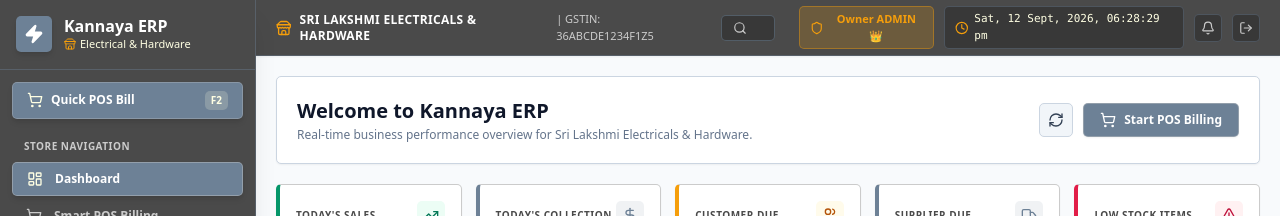
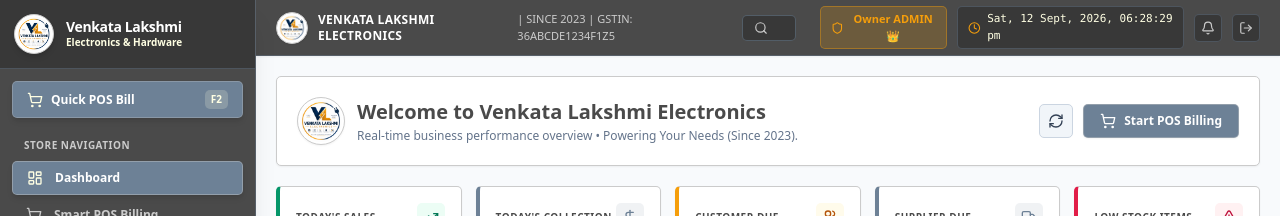
Before and after one commit to rohith4750/kannaya, a Next.js app: page / in a window 1280 px wide. Shown: the top 216 px of the page. Built offline with nearby package versions, Linux system fonts and the light colour scheme; no server answers; the database is empty.

Commit message:
Integrate Venkata Lakshmi Electronics logo and updated store branding across all components and pages

```diff
--- a/prisma/seed.ts
+++ b/prisma/seed.ts
@@ -65,8 +65,8 @@ async function main() {
   await prisma.shopSettings.create({
     data: {
       id: 'default',
-      shopName: 'SRI LAKSHMI ELECTRICALS & HARDWARE',
-      tagline: 'Authorized Dealer: Polycab, Anchor, Finolex & Havells',
+      shopName: 'VENKATA LAKSHMI ELECTRONICS',
+      tagline: 'Powering Your Needs • Building A Brighter Tomorrow (Since 2023)',
       phone: '+91 98765 43210',
       address: 'Shop #12-4, Main Market Road, Near Town Clock Tower, City - 500001',
       gstin: '36ABCDE1234F1Z5',
--- a/src/app/api/whatsapp/route.ts
+++ b/src/app/api/whatsapp/route.ts
@@ -7,7 +7,7 @@ export async function POST(request: Request) {
       await request.json();
 
     const settings = await prisma.shopSettings.findFirst({ where: { id: 'default' } });
-    const shopName = settings?.shopName || 'SRI LAKSHMI ELECTRICALS & HARDWARE';
+    const shopName = settings?.shopName || 'VENKATA LAKSHMI ELECTRONICS';
 
     let cleanPhone = (customerPhone || supplierPhone || '').replace(/\D/g, '');
     if (cleanPhone.length === 10) {
--- a/src/app/barcode/page.tsx
+++ b/src/app/barcode/page.tsx
@@ -69,7 +69,7 @@ export default function BarcodePage() {
           >
             <div>
               <div className="flex items-center justify-between border-b border-[#cbcbcb] pb-1 mb-2">
-                <span className="text-[10px] font-bold text-slate-600 uppercase">SRI LAKSHMI ERP</span>
+                <span className="text-[10px] font-bold text-[#6d8196] uppercase">VENKATA LAKSHMI</span>
                 <span className="text-[10px] font-bold bg-[#ffffe3] text-[#4a4a4a] px-1.5 py-0.5 rounded-[5px] border border-[#cbcbcb]">
                   {p.rack ? `${p.rack.rackName} (${p.rack.shelfCode})` : 'Rack A1'}
                 </span>
--- a/src/app/billing/page.tsx
+++ b/src/app/billing/page.tsx
@@ -454,7 +454,7 @@ export default function BillingPOSPage() {
             {/* Thermal Print Receipt Roll Paper */}
             <div className="bg-white text-slate-950 p-4 rounded-[5px] font-mono text-xs shadow-inner max-h-[380px] overflow-y-auto" id="thermal-receipt-printable">
               <div className="text-center border-b border-dashed border-slate-400 pb-2 mb-2">
-                <h2 className="font-bold text-sm uppercase">{receiptData.settings?.shopName || 'SRI LAKSHMI ELECTRICALS'}</h2>
+                <h2 className="font-bold text-sm uppercase">{receiptData.settings?.shopName || 'VENKATA LAKSHMI ELECTRONICS'}</h2>
                 <p className="text-[10px] text-slate-700">{receiptData.settings?.address}</p>
                 <p className="text-[10px] text-slate-700">Ph: {receiptData.settings?.phone}</p>
                 <p className="text-[10px] font-bold mt-1">GSTIN: {receiptData.settings?.gstin}</p>
--- a/src/app/invoices/[id]/page.tsx
+++ b/src/app/invoices/[id]/page.tsx
@@ -172,7 +172,7 @@ export default function InvoiceDetailPage({ params }: { params: Promise<{ id: st
         {/* Live Thermal Receipt Roll Container (Printable) */}
         <div className="bg-white text-[#4a4a4a] p-5 rounded-[5px] font-mono text-xs shadow-md border border-[#cbcbcb]" id="thermal-receipt-printable">
           <div className="text-center border-b border-dashed border-[#cbcbcb] pb-3 mb-3">
-            <h2 className="font-extrabold text-base uppercase">{settings?.shopName || 'SRI LAKSHMI ELECTRICALS'}</h2>
+            <h2 className="font-extrabold text-base uppercase">{settings?.shopName || 'VENKATA LAKSHMI ELECTRONICS'}</h2>
             <p className="text-[10px] text-slate-600">{settings?.address}</p>
             <p className="text-[10px] text-slate-600">Ph: {settings?.phone}</p>
             <p className="text-[10px] font-bold mt-1">GSTIN: {settings?.gstin}</p>
--- a/src/app/invoices/page.tsx
+++ b/src/app/invoices/page.tsx
@@ -43,7 +43,7 @@ export default function InvoicesPage() {
       if (Array.isArray(data)) setInvoices(data);
 
       setShopSettings({
-        shopName: 'SRI LAKSHMI ELECTRICALS & HARDWARE',
+        shopName: 'VENKATA LAKSHMI ELECTRONICS',
         address: 'Shop #12-4, Main Market Road, Near Town Clock Tower, City - 500001',
         phone: '+91 98765 43210',
         gstin: '36ABCDE1234F1Z5',
@@ -258,7 +258,7 @@ export default function InvoicesPage() {
 
             <div className="bg-white text-slate-950 p-4 rounded-[5px] font-mono text-xs shadow-inner max-h-[380px] overflow-y-auto" id="thermal-receipt-printable">
               <div className="text-center border-b border-dashed border-slate-400 pb-2 mb-2">
-                <h2 className="font-bold text-sm uppercase">{shopSettings?.shopName || 'SRI LAKSHMI ELECTRICALS'}</h2>
+                <h2 className="font-bold text-sm uppercase">{shopSettings?.shopName || 'VENKATA LAKSHMI ELECTRONICS'}</h2>
                 <p className="text-[10px] text-slate-700">{shopSettings?.address}</p>
                 <p className="text-[10px] text-slate-700">Ph: {shopSettings?.phone}</p>
                 <p className="text-[10px] font-bold mt-1">GSTIN: {shopSettings?.gstin}</p>
--- a/src/app/login/page.tsx
+++ b/src/app/login/page.tsx
@@ -46,14 +46,16 @@ export default function LoginPage() {
     <div className="min-h-screen bg-[#f8fafc] flex items-center justify-center p-4">
       <div className="w-full max-w-md bg-white border border-[#cbcbcb] rounded-[5px] p-8 shadow-xl space-y-6">
         {/* Brand Logo & Header */}
-        <div className="text-center space-y-2">
-          <div className="w-12 h-12 rounded-[5px] bg-[#6d8196] flex items-center justify-center shadow-md mx-auto text-white font-black border border-[#cbcbcb]">
-            <Zap className="w-7 h-7 fill-current text-[#ffffe3]" />
+        <div className="text-center space-y-3">
+          <div className="w-24 h-24 rounded-full bg-white p-1 border-2 border-[#6d8196] shadow-lg mx-auto flex items-center justify-center overflow-hidden">
+            <img src="/logo.jpg" alt="Venkata Lakshmi Electronics Logo" className="w-full h-full object-contain rounded-full" />
           </div>
-          <h1 className="text-2xl font-extrabold text-[#4a4a4a] tracking-tight">Kannaya ERP Login</h1>
-          <p className="text-xs text-slate-500">
-            Electrical & Hardware Store Operating System
-          </p>
+          <div>
+            <h1 className="text-xl font-extrabold text-[#4a4a4a] tracking-tight">Venkata Lakshmi Electronics</h1>
+            <p className="text-xs text-[#6d8196] font-bold mt-0.5">
+              Powering Your Needs • Building A Brighter Tomorrow
+            </p>
+          </div>
         </div>
 
         {error && (
--- a/src/app/page.tsx
+++ b/src/app/page.tsx
@@ -56,14 +56,19 @@ export default function DashboardPage() {
   return (
     <div className="space-y-5">
       {/* Top Banner Header */}
-      <div className="flex flex-col sm:flex-row sm:items-center justify-between gap-4 bg-white p-5 rounded-[5px] border border-slate-300 shadow-sm">
-        <div>
-          <h1 className="text-xl font-bold text-slate-900 flex items-center gap-2">
-            Welcome to Kannaya ERP
-          </h1>
-          <p className="text-slate-500 text-xs mt-0.5">
-            Real-time business performance overview for Sri Lakshmi Electricals & Hardware.
-          </p>
+      <div className="flex flex-col sm:flex-row sm:items-center justify-between gap-4 bg-white p-5 rounded-[5px] border border-[#cbcbcb] shadow-sm">
+        <div className="flex items-center gap-3">
+          <div className="w-12 h-12 rounded-full bg-white p-0.5 border border-[#cbcbcb] flex items-center justify-center shadow-sm overflow-hidden flex-shrink-0">
+            <img src="/logo.jpg" alt="Venkata Lakshmi Logo" className="w-full h-full object-contain rounded-full" />
+          </div>
+          <div>
+            <h1 className="text-xl font-bold text-[#4a4a4a] flex items-center gap-2">
+              Welcome to Venkata Lakshmi Electronics
+            </h1>
+            <p className="text-slate-500 text-xs mt-0.5 font-medium">
+              Real-time business performance overview • Powering Your Needs (Since 2023).
+            </p>
+          </div>
         </div>
         <div className="flex items-center gap-2.5">
           <button
--- a/src/app/whatsapp/page.tsx
+++ b/src/app/whatsapp/page.tsx
@@ -100,7 +100,7 @@ export default function WhatsAppPage() {
         <div className="bg-white p-5 rounded-[5px] border border-[#cbcbcb] shadow-sm space-y-4">
           <h3 className="text-sm font-bold text-[#4a4a4a] border-b border-[#cbcbcb] pb-2">Automated Message Template Preview</h3>
           <div className="bg-[#ffffe3] border border-[#cbcbcb] p-4 rounded-[5px] text-xs space-y-2 font-mono text-[#4a4a4a]">
-            <p className="font-bold">⚡ SRI LAKSHMI ELECTRICALS & HARDWARE ⚡</p>
+            <p className="font-bold">⚡ VENKATA LAKSHMI ELECTRONICS ⚡</p>
             <p>Dear Ramesh Kumar,</p>
             <p>Your outstanding credit balance (Udhar) is ₹18,500.</p>
             <p>Kindly settle the amount via Cash or UPI.</p>
--- a/src/components/Header.tsx
+++ b/src/components/Header.tsx
@@ -80,13 +80,15 @@ export default function Header() {
     <header className="h-14 bg-[#4a4a4a] border-b border-[#6d8196]/40 px-5 flex items-center justify-between sticky top-0 z-20 shadow-sm text-white">
       {/* Store Brand */}
       <div className="flex items-center gap-3">
-        <div className="flex items-center gap-2">
-          <Store className="w-4 h-4 text-[#f59e0b]" />
+        <div className="flex items-center gap-2.5">
+          <div className="w-8 h-8 rounded-full bg-white p-0.5 border border-[#cbcbcb] flex items-center justify-center shadow-sm overflow-hidden flex-shrink-0">
+            <img src="/logo.jpg" alt="Venkata Lakshmi Logo" className="w-full h-full object-contain rounded-full" />
+          </div>
           <h2 className="text-xs font-extrabold text-white tracking-wide hidden md:block">
-            SRI LAKSHMI ELECTRICALS & HARDWARE
+            VENKATA LAKSHMI ELECTRONICS
           </h2>
         </div>
-        <span className="text-[11px] text-[#cbcbcb] hidden lg:inline">| GSTIN: 36ABCDE1234F1Z5</span>
+        <span className="text-[11px] text-[#cbcbcb] hidden lg:inline">| SINCE 2023 | GSTIN: 36ABCDE1234F1Z5</span>
       </div>
 
       {/* Search Input */}
--- a/src/components/Sidebar.tsx
+++ b/src/components/Sidebar.tsx
@@ -42,16 +42,16 @@ export default function Sidebar() {
   return (
     <aside className="w-64 bg-[#4a4a4a] border-r border-[#6d8196]/40 flex flex-col h-screen sticky top-0 z-30 select-none shadow-xl">
       {/* Brand Header */}
-      <div className="p-4 border-b border-[#6d8196]/40 flex items-center gap-3">
-        <div className="w-9 h-9 rounded-[5px] bg-[#6d8196] flex items-center justify-center shadow-md text-white font-black">
-          <Zap className="w-5 h-5 fill-current" />
+      <div className="p-3.5 border-b border-[#6d8196]/40 flex items-center gap-3 bg-[#383838]">
+        <div className="w-10 h-10 rounded-full bg-white p-0.5 border border-[#cbcbcb] flex items-center justify-center shadow-md overflow-hidden flex-shrink-0">
+          <img src="/logo.jpg" alt="Venkata Lakshmi Logo" className="w-full h-full object-contain rounded-full" />
         </div>
-        <div>
-          <h1 className="font-bold text-base text-white leading-tight flex items-center gap-1">
-            Kannaya ERP
+        <div className="min-w-0">
+          <h1 className="font-extrabold text-sm text-white leading-tight truncate tracking-tight">
+            Venkata Lakshmi
           </h1>
-          <p className="text-[11px] text-[#ffffe3] flex items-center gap-1 font-medium">
-            <Store className="w-3 h-3 text-[#f59e0b]" /> Electrical & Hardware
+          <p className="text-[10px] text-[#ffffe3] font-bold truncate">
+            Electronics & Hardware
           </p>
         </div>
       </div>
```
Also changed, not shown: public/logo.jpg (added).
